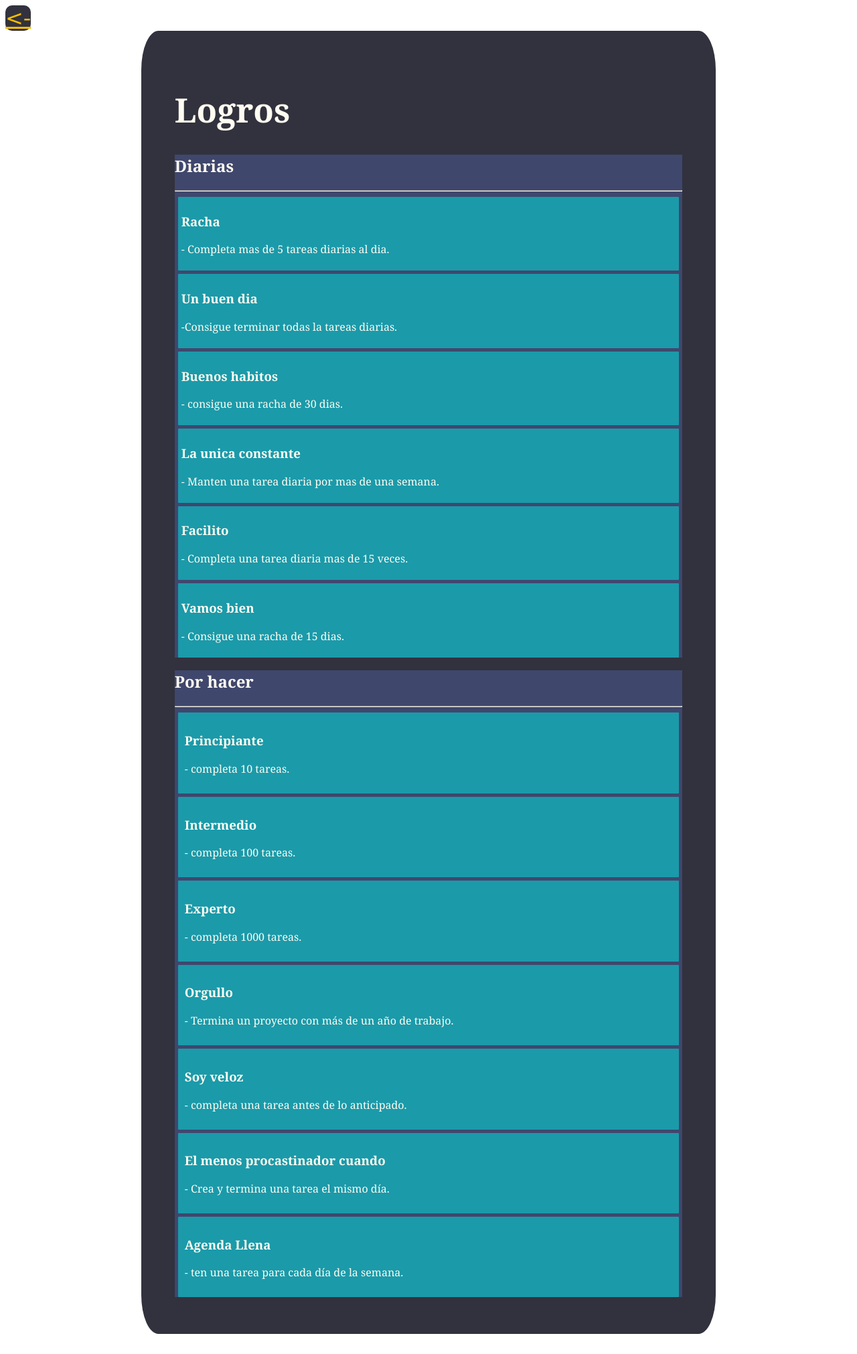
After one commit to P-once/Procastin, a PHP site: page /Logros.html in a window 1280 px wide. The commit adds this page. Shown: the whole page at 67% size. Run offline with PHP 8.4, Linux system fonts and the light colour scheme.

Commit message:
Actualizacion con tab y apartado para los logros

```diff
--- /dev/null
+++ b/ProcastinVistas/Logros.html
@@ -0,0 +1,86 @@
+<!DOCTYPE html>
+<html lang="en">
+<head>
+    <meta charset="UTF-8">
+    <meta http-equiv="X-UA-Compatible" content="IE=edge">
+    <meta name="viewport" content="width=device-width, initial-scale=1.0">
+    <link rel="stylesheet" href="css/Logros.css">
+    <title>Logros</title>
+</head>
+<body>
+    <div class="regresar">
+        <a href="PerfilUsuario.php"><-</a>
+    </div>
+    <div class="Cnt-Logros">
+        <h1>Logros</h1>
+        <div class="Sec-Diarias">
+            <h2>Diarias</h2>
+            <hr>
+            <div class="Tarea">
+                <h3>Racha</h3>
+                <p>- Completa mas de 5 tareas diarias al dia.</p>
+
+            </div>
+            <div class="Tarea">
+                <h3>Un buen dia</h3>
+                <p>-Consigue terminar todas la tareas diarias.</p>
+            </div>
+            <div class="Tarea">
+                <h3>Buenos habitos</h3>
+                <p>- consigue una racha de 30 dias.</p>
+
+            </div>
+            <div class="Tarea">
+                <h3>La unica constante</h3>
+                <p>- Manten una tarea diaria por mas de una semana.</p>
+            </div>
+            <div class="Tarea">
+                <h3>Facilito</h3>
+                <p>- Completa una tarea diaria mas de 15 veces.</p>
+            </div>
+            <div class="Tarea">
+                <h3>Vamos bien</h3>
+                <p>- Consigue una racha de 15 dias.</p>
+            </div>
+        </div>
+            <div class="Sec-Tarea">
+                <h2>Por hacer</h2>
+                <hr>
+                <div class="Tarea">
+                    <h3>Principiante</h3>
+                    <p>- completa 10 tareas.</p>
+                </div>
+                <div class="Tarea">
+                    <h3>Intermedio</h3>
+                    <p>- completa 100 tareas. </p>
+
+                </div>
+                <div class="Tarea">
+                    <h3>Experto<br></h3>
+                    <p>- completa 1000 tareas.</p>
+                </div>
+                <div class="Tarea">
+                    <h3>Orgullo</h3>
+                    <p>- Termina un proyecto con más de un año de trabajo.</p>
+
+                </div>
+                <div class="Tarea">
+                    <h3>Soy veloz</h3>
+                <p>- completa una tarea antes de lo anticipado.</p>
+
+                </div>
+                <div class="Tarea">
+                    <h3>El menos procastinador cuando</h3>
+                    <p>- Crea y termina una tarea el mismo día.</p>
+
+                </div>
+                <div class="Tarea">
+                    <h3>Agenda Llena</h3>
+                    <p>- ten una tarea para cada día de la semana.</p>
+                </div>
+            </div>
+
+        </div>
+
+</body>
+</html>
--- /dev/null
+++ b/ProcastinVistas/css/Logros.css
@@ -0,0 +1,76 @@
+body
+{
+
+    font-family:Georgia, 'Times New Roman', Times, serif;
+    color: #FFFCF1;
+}
+h1
+{
+    font-size: 50px;
+}
+.Cnt-Logros
+{
+    position:flex;
+    display: block;
+    align-items: center;
+    justify-content: center;
+    width:60%;
+    margin:auto;
+    padding: 50px;
+    margin-bottom: 30px;
+    height: min-content;
+    background-color: #32323E;
+    border-radius: 3%;
+}
+.Cnt-Logros .Sec-Tarea
+{
+    background-color: #40476D;
+}
+.Cnt-Logros .Sec-Tarea .Tarea
+{
+    padding: 10px;
+    margin: 5px;
+    border-radius: 1px;
+    background-color: #1B9AAA;
+
+}
+.Cnt-Logros .Sec-Tarea .Tarea:hover
+{
+    background-color: #F6BE00;
+    color: black;
+}
+.Cnt-Logros .Sec-Diarias
+{
+    background-color: #40476D;
+}
+.Cnt-Logros .Sec-Diarias .Tarea
+{
+    padding: 5px;
+    margin: 5px;
+    border-radius: 1px;
+    background-color: #1B9AAA;
+
+}
+.Cnt-Logros .Sec-Diarias .Tarea:hover
+{
+    background-color: #F6BE00;
+}
+
+.regresar a
+{
+    font-size: xx-large;
+    color: #F6BE00;
+    font-family: Verdana, Geneva, Tahoma, sans-serif;
+    background-color: #32323E;
+    border-radius:10px;
+    width:auto;
+    height: auto;
+    border-color: black;
+
+}
+.regresar a:hover
+{
+    transition: 1s;
+
+    color: #F6BE00;
+}
--- a/ProcastinVistas/leaderboard.html
+++ b/ProcastinVistas/leaderboard.html
@@ -38,6 +38,8 @@
             <p class="puntaje">5</p>
         </div>
     </div>
+
+
 </body>
 
 </html>
--- a/ProcastinVistas/login.php
+++ b/ProcastinVistas/login.php
@@ -91,9 +91,8 @@
         <div class="saber">
             <a href="https://github.com/P-once/Procastin"><img src="img/github_PNG40.png"/></a>
             <br>
-            <a href="">Saber mas</a>
-            <a href="">Terminos</a>
-            <a href="">Condiciones</a><br>
+            <a href="#">Saber mas</a>
+            <a href="TermCond.html" target="_blanck">Terminos Condiciones</a><br>
         </div>
         <hr>
         <div class="chiquito">
--- a/ProcastinVistas/registro.php
+++ b/ProcastinVistas/registro.php
@@ -89,9 +89,8 @@
                 <div class="saber">
                     <a href="https://github.com/P-once/Procastin"><img src="img/github_PNG40.png"/></a>
                     <br>
-                    <a href="">Saber mas</a>
-                    <a href="">Terminos</a>
-                    <a href="">Condiciones</a><br>
+                    <a href="#">Saber mas</a>
+                    <a href="TermCond.html" target="_blanck">Terminos Condiciones</a><br>
                 </div>
                 <hr>
                 <div class="chiquito">
```
Also changed, not shown: ProcastinVistas/PerfilUsuario.php (+59 -7 lines), ProcastinVistas/Pruebas.html (added, +36 -0 lines), ProcastinVistas/css/PerfilUsuario.css (+152 -14 lines), ProcastinVistas/css/Pruebas.css (added, +63 -0 lines), ProcastinVistas/css/platilla.css (+7 -1 lines), ProcastinVistas/js/PerfilUsuario.js (+38 -0 lines), ProcastinVistas/img/Trofeo.png (added).
